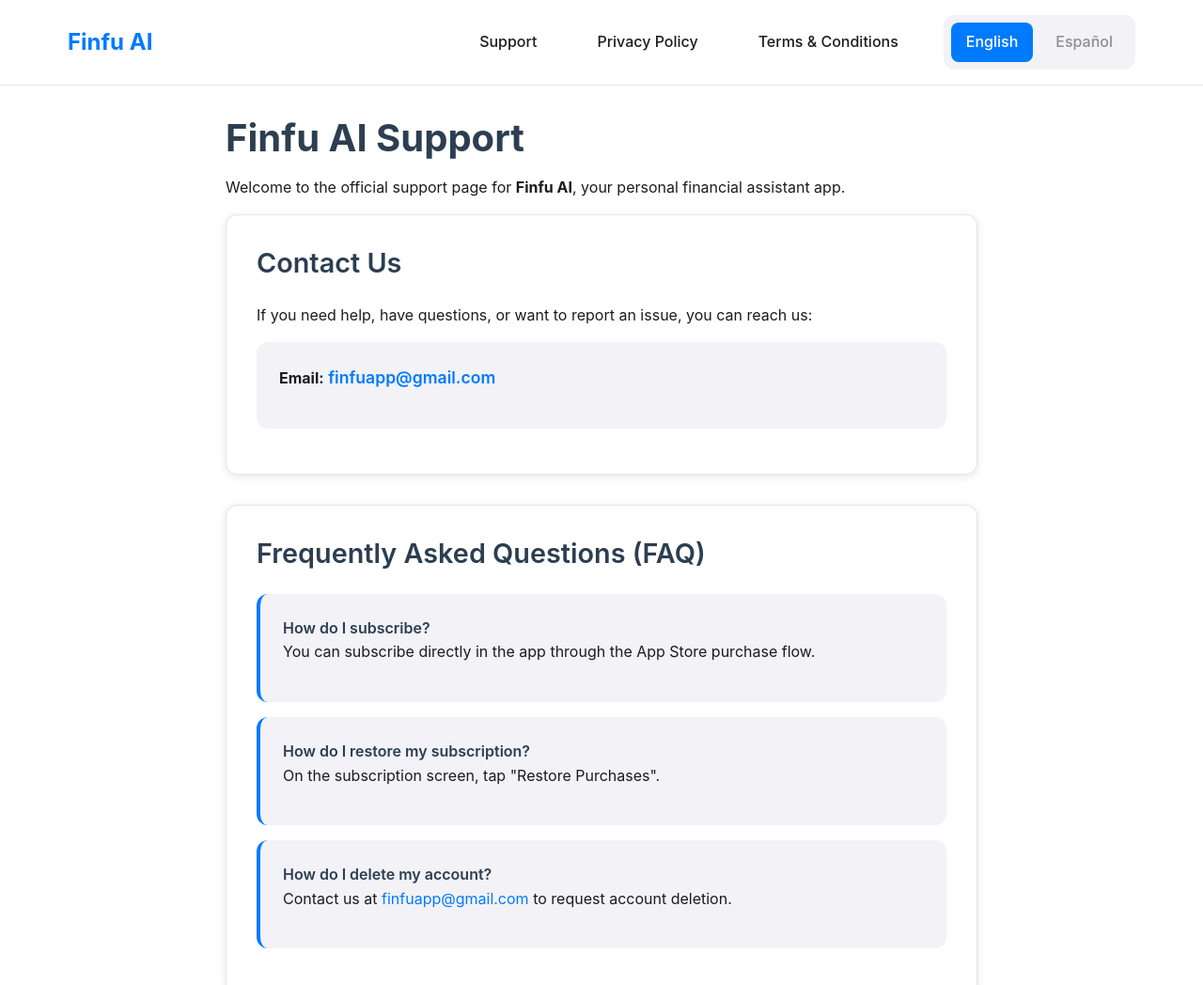
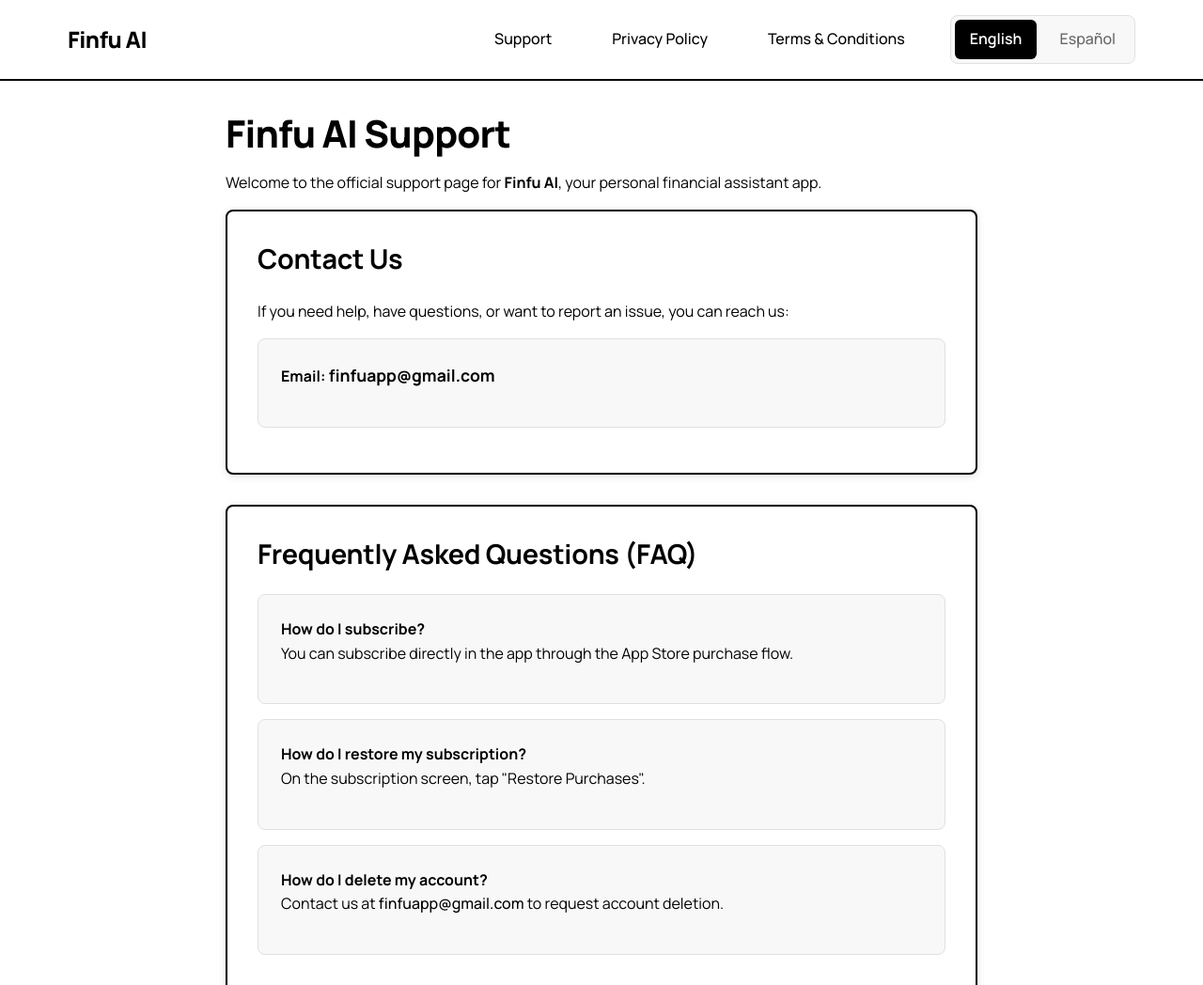
Before and after one commit to luisrosales-code/finfu-site, a plain HTML site: page index.html in a window 1280 px wide. Shown: the top 1048 px of the page at 94% size. Drawn offline with Linux system fonts and the light colour scheme.

Commit message:
🐛  Fix style

```diff
--- a/styles.css
+++ b/styles.css
@@ -1,16 +1,18 @@
-/* Finfu Site Styles */
+/* Finfu AI Site Styles */
+@import url('https://fonts.googleapis.com/css2?family=Manrope:wght@200;300;400;500;600;700;800&display=swap');
+
 :root {
-  --primary-color: #007AFF;
-  --secondary-color: #2C3E50;
-  --accent-color: #34C759;
-  --text-color: #1C1C1E;
-  --text-light: #8E8E93;
+  --primary-color: #000000;
+  --secondary-color: #000000;
+  --accent-color: #000000;
+  --text-color: #000000;
+  --text-light: #666666;
   --background-color: #FFFFFF;
-  --background-light: #F2F2F7;
-  --border-color: #E5E5EA;
+  --background-light: #F8F8F8;
+  --border-color: #E0E0E0;
   --shadow: 0 2px 10px rgba(0, 0, 0, 0.1);
-  --border-radius: 12px;
-  --font-family: -apple-system, BlinkMacSystemFont, 'Segoe UI', Roboto, Oxygen, Ubuntu, Cantarell, sans-serif;
+  --border-radius: 8px;
+  --font-family: 'Manrope', -apple-system, BlinkMacSystemFont, 'Segoe UI', Roboto, Oxygen, Ubuntu, Cantarell, sans-serif;
 }
 
 * {
@@ -30,13 +32,11 @@ body {
 /* Header Navigation */
 .header {
   background: var(--background-color);
-  border-bottom: 1px solid var(--border-color);
+  border-bottom: 2px solid var(--primary-color);
   padding: 1rem 0;
   position: sticky;
   top: 0;
   z-index: 100;
-  backdrop-filter: blur(20px);
-  background-color: rgba(255, 255, 255, 0.8);
 }
 
 .nav-container {
@@ -52,9 +52,10 @@ body {
 
 .logo {
   font-size: 1.5rem;
-  font-weight: 700;
+  font-weight: 800;
   color: var(--primary-color);
   text-decoration: none;
+  letter-spacing: -0.02em;
 }
 
 .nav-links {
@@ -68,14 +69,15 @@ body {
   color: var(--text-color);
   text-decoration: none;
   font-weight: 500;
-  transition: color 0.2s ease;
+  transition: all 0.2s ease;
   padding: 0.5rem 1rem;
-  border-radius: 8px;
+  border-radius: var(--border-radius);
 }
 
 .nav-links a:hover {
   color: var(--primary-color);
   background-color: var(--background-light);
+  font-weight: 600;
 }
 
 .language-switcher {
@@ -83,13 +85,14 @@ body {
   gap: 0.5rem;
   align-items: center;
   background: var(--background-light);
-  padding: 0.5rem;
+  padding: 0.25rem;
   border-radius: var(--border-radius);
+  border: 1px solid var(--border-color);
 }
 
 .language-switcher a {
   padding: 0.5rem 1rem;
-  border-radius: 8px;
+  border-radius: calc(var(--border-radius) - 2px);
   font-weight: 500;
   transition: all 0.2s ease;
   text-decoration: none;
@@ -97,7 +100,8 @@ body {
 
 .language-switcher a.active {
   background: var(--primary-color);
-  color: white;
+  color: var(--background-color);
+  font-weight: 600;
 }
 
 .language-switcher a:not(.active) {
@@ -123,23 +127,25 @@ body {
 
 /* Typography */
 h1 {
-  color: var(--secondary-color);
+  color: var(--primary-color);
   font-size: 2.5rem;
-  font-weight: 700;
+  font-weight: 800;
   margin-bottom: 1rem;
   line-height: 1.2;
+  letter-spacing: -0.02em;
 }
 
 h2 {
-  color: var(--secondary-color);
+  color: var(--primary-color);
   font-size: 1.8rem;
-  font-weight: 600;
+  font-weight: 700;
   margin: 2rem 0 1rem 0;
   line-height: 1.3;
+  letter-spacing: -0.01em;
 }
 
 h3 {
-  color: var(--secondary-color);
+  color: var(--primary-color);
   font-size: 1.3rem;
   font-weight: 600;
   margin: 1.5rem 0 0.8rem 0;
@@ -155,12 +161,14 @@ p {
 a {
   color: var(--primary-color);
   text-decoration: none;
-  transition: color 0.2s ease;
+  transition: all 0.2s ease;
+  font-weight: 500;
 }
 
 a:hover {
-  color: var(--secondary-color);
+  color: var(--primary-color);
   text-decoration: underline;
+  font-weight: 600;
 }
 
 /* Lists */
@@ -177,7 +185,7 @@ li {
 /* Cards and Sections */
 .section {
   background: var(--background-color);
-  border: 1px solid var(--border-color);
+  border: 2px solid var(--primary-color);
   border-radius: var(--border-radius);
   padding: 2rem;
   margin-bottom: 2rem;
@@ -187,7 +195,7 @@ li {
 .section h2 {
   margin-top: 0;
   margin-bottom: 1.5rem;
-  color: var(--secondary-color);
+  color: var(--primary-color);
 }
 
 /* FAQ Items */
@@ -197,11 +205,12 @@ li {
   padding: 1.5rem;
   margin-bottom: 1rem;
   border-left: 4px solid var(--primary-color);
+  border: 1px solid var(--border-color);
 }
 
 .faq-item strong {
-  color: var(--secondary-color);
-  font-weight: 600;
+  color: var(--primary-color);
+  font-weight: 700;
 }
 
 /* Contact Info */
@@ -210,28 +219,31 @@ li {
   border-radius: var(--border-radius);
   padding: 1.5rem;
   margin: 1rem 0;
+  border: 1px solid var(--border-color);
 }
 
 .contact-info a {
-  font-weight: 600;
+  font-weight: 700;
   font-size: 1.1rem;
 }
 
 /* Footer */
 .footer {
-  background: var(--secondary-color);
-  color: white;
+  background: var(--primary-color);
+  color: var(--background-color);
   text-align: center;
   padding: 2rem;
   margin-top: 3rem;
 }
 
 .footer a {
-  color: var(--accent-color);
+  color: var(--background-color);
+  font-weight: 600;
 }
 
 .footer a:hover {
-  color: white;
+  color: var(--background-color);
+  text-decoration: underline;
 }
 
 /* Privacy Policy Specific */
@@ -240,7 +252,7 @@ li {
 }
 
 .privacy-content h2 {
-  border-bottom: 2px solid var(--border-color);
+  border-bottom: 2px solid var(--primary-color);
   padding-bottom: 0.5rem;
   margin-top: 2.5rem;
 }
@@ -248,6 +260,7 @@ li {
 .privacy-content h3 {
   color: var(--primary-color);
   margin-top: 1.8rem;
+  font-weight: 600;
 }
 
 .privacy-content ul {
```
